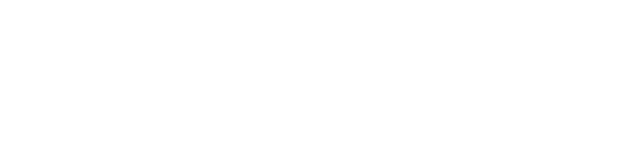
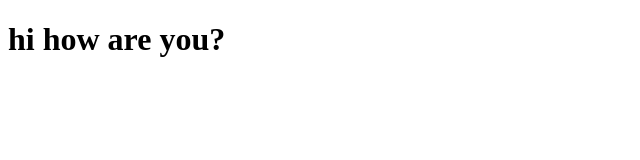
Before and after one commit to musfiq61189/project_1, a plain HTML site: page class7.html in a window 1280 px wide. Shown: the whole page, without its empty margins (0-640 px from the left). Drawn offline with Linux system fonts and the light colour scheme.

Commit message:
add content

```diff
--- a/class7.html
+++ b/class7.html
@@ -8,6 +8,6 @@
     </head>
     <body>
         <h1></h1>
-        <h1></h1>
+        <h1>hi how are you? </h1>
     </body>
 </html>
```
